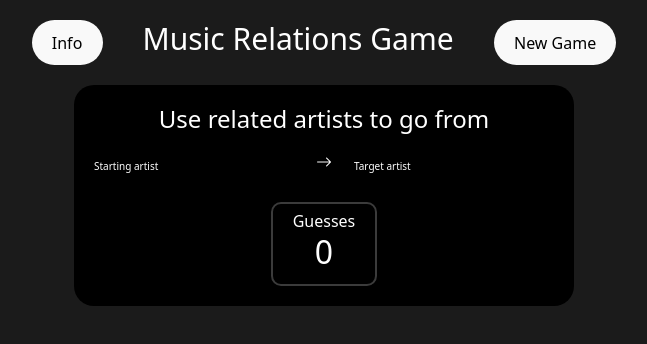
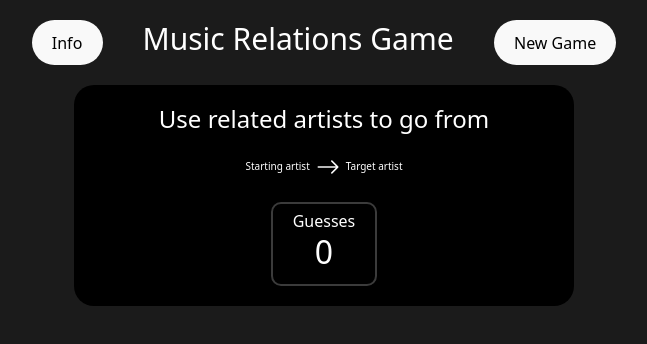
Before and after one commit to hugosundberg/musicRelationsGame, a React (Vite) app: page / in a window 1280 px wide. Shown: the top 344 px of the page, without its empty margins (316-963 px from the left). Built offline with nearby package versions, Linux system fonts and the light colour scheme; no server answers.

Commit message:
style fixes + guesses reset

```diff
--- a/src/App.tsx
+++ b/src/App.tsx
@@ -76,6 +76,7 @@ const App = () => {
 
   const startNewGame = () => {
     if (startArtist && targetArtist) {
+      setGuesses(0);
       fetchRelatedArtists(startArtist.id);
       setIsCreateGameVisible(false);
     }
--- a/src/components/ArtistCard/ArtistCard.css
+++ b/src/components/ArtistCard/ArtistCard.css
@@ -6,6 +6,7 @@
     border-radius: 10px;
     align-items: center;
     padding: 10px;
+    max-width: 170px;
 }
 
 .artist-card:hover {
@@ -15,15 +16,21 @@
 
 .artist-card h2 {
     font-size: 15px;
+    text-wrap: wrap;
 }
 
 img {
-    width: 150px;
+    width: 100%;
+    height: 100%;
     border-radius: 10px;
+    object-fit: cover;
+    object-position: center;
 }
 
 .image-container {
     height: 150px;
     width: 150px;
-    overflow-y: hidden;
+    overflow: hidden;
+    align-items: center;
+
 }
--- a/src/components/GameHeader/GameHeader.module.css
+++ b/src/components/GameHeader/GameHeader.module.css
@@ -27,10 +27,15 @@
 .artistContainer {
     display: flex;
     flex-direction: row;
-    justify-content: space-between;
+    gap: 10px;
     align-items: center;
-    width: 100%;
+    width: fit-content;
     height: 40px;
+}
+
+.arrow {
+    scale: 1.5;
+    margin-top: 10px;
 }
 
 .artist {
@@ -39,9 +44,8 @@
     display: flex;
     flex-direction: row;
     align-items: center;
-    width: 200px;
+    gap: 10px;
     font-size: 10px;
-    gap: 10px;
 }
 
 .artist p {
--- a/src/components/GameHeader/GameHeader.tsx
+++ b/src/components/GameHeader/GameHeader.tsx
@@ -31,7 +31,7 @@ const GameHeader = ({
             "Starting artist"
           )}
         </div>
-        <div>
+        <div className={styles.arrow}>
           <i className="bi bi-arrow-right"></i>
         </div>
         <div className={styles.artist}>
--- a/src/components/GameOver/GameOver.module.css
+++ b/src/components/GameOver/GameOver.module.css
@@ -29,10 +29,10 @@
     flex-direction: row;
     width: 100%;
     justify-content: right;
-    margin-bottom: 20px;
+    margin-bottom: 10px;
 }
 
-i:hover {
+.gameOverHeader i:hover {
     cursor: pointer;
 }
 
@@ -43,6 +43,7 @@ i:hover {
     width: fit-content;
     height: 60px;
     margin-bottom: 20px;
+    gap: 10px;
 }
 
 .artistContainer :nth-child(1) {
@@ -54,7 +55,7 @@ i:hover {
     display: flex;
     flex-direction: row;
     align-items: center;
-    width: 200px;
+    gap: 10px;
     font-size: 10px;
 }
 
@@ -65,9 +66,7 @@ i:hover {
 }
 
 .arrow {
-    scale: 1.6;
-    margin-inline: 20px;
-    margin-top: 10px;
+    scale: 1.5;
 }
 
 .smallImage {
```
